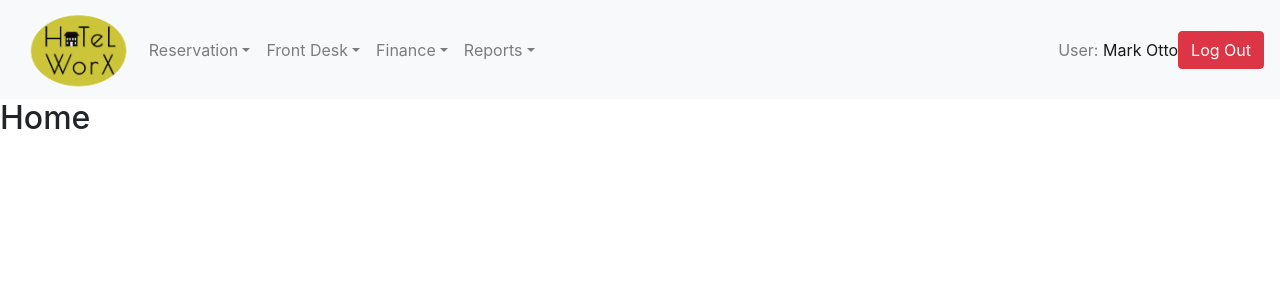
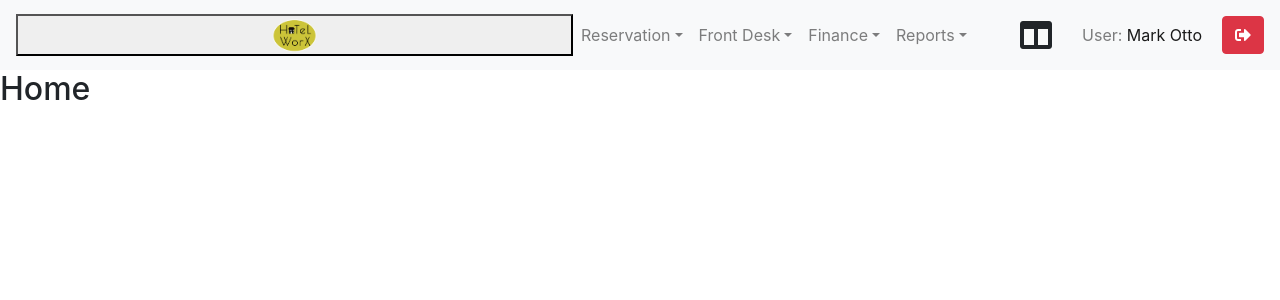
Before and after one commit to mike14747/hotel-worx-3, a React (Create React App) app in the folder client/: page / in a window 1280 px wide. Shown: the top 300 px of the page. Built offline with nearby package versions, Linux system fonts and the light colour scheme.

Commit message:
navbar setup

```diff
--- a/client/package.json
+++ b/client/package.json
@@ -8,8 +8,10 @@
     "react": "^16.10.2",
     "react-bootstrap": "^1.0.0-beta.14",
     "react-dom": "^16.10.2",
+    "react-open-weather": "^0.5.2",
     "react-router-dom": "^5.1.2",
-    "react-scripts": "3.2.0"
+    "react-scripts": "3.2.0",
+    "reactstrap": "^8.1.1"
   },
   "scripts": {
     "start": "react-scripts start",
--- a/client/public/index.html
+++ b/client/public/index.html
@@ -24,7 +24,9 @@
     -->
   <link rel="stylesheet" href="https://maxcdn.bootstrapcdn.com/bootstrap/4.3.1/css/bootstrap.min.css"
     integrity="sha384-ggOyR0iXCbMQv3Xipma34MD+dH/1fQ784/j6cY/iJTQUOhcWr7x9JvoRxT2MZw1T" crossorigin="anonymous" />
-  <link href="https://maxcdn.bootstrapcdn.com/font-awesome/4.7.0/css/font-awesome.min.css" rel="stylesheet" />
+  <!-- CDNs for fontawesome -->
+  <link rel="stylesheet" href="https://use.fontawesome.com/releases/v5.8.2/css/all.css"
+    integrity="sha384-oS3vJWv+0UjzBfQzYUhtDYW+Pj2yciDJxpsK1OYPAYjqT085Qq/1cq5FLXAZQ7Ay" crossorigin="anonymous">
   <title>React App</title>
 </head>
 
--- a/client/src/components/navbar/navbar.js
+++ b/client/src/components/navbar/navbar.js
@@ -1,14 +1,58 @@
 import React, { Component } from 'react';
 import { Navbar, Nav, NavDropdown } from 'react-bootstrap';
 import smallLogo from './solidcolor.png';
-import "./style.css";
+import './style.css';
+import { Button, Modal, ModalHeader, ModalBody } from 'reactstrap';
+import ReactWeather from 'react-open-weather';
 
 class NavBar extends Component {
+    constructor(props) {
+        super(props);
+        this.state = {
+            modal: false,
+        };
+        this.toggle = this.toggle.bind(this);
+    }
+
+    toggle() {
+        this.setState(prevState => ({
+            modal: !prevState.modal,
+        }));
+    }
+
     render() {
         return (
             <div>
                 <Navbar bg="light" expand="lg">
-                        <img variant="top" src={smallLogo} className="App-logo" id="smallLogo" alt="smallLogo" />
+                    <button onClick={this.toggle}> <img variant="top" src={smallLogo} id="smallLogo" alt="smallLogo" /></button>
+                    <Modal isOpen={this.state.modal} toggle={this.toggle} className={this.props.className}>
+                        <ModalHeader toggle={this.toggle}>
+                            <h2><strong>Hotel Worx</strong></h2>
+                        </ModalHeader>
+                        <ModalBody>
+                            <div id="infoCard">
+                                {/* {this.state.hotelInfo.map(info => (
+                                    <div key={info.hotel_info_id} id="hotelInfoPart" className="my-auto">
+                                        <div className="text-center" id="hotelName">{info.hotel_name}</div>
+                                        <div className="small faded" id="hotelAddress">{info.address}</div>
+                                        <div className="small faded" id="hotelAddress">{info.city}, {info.state} {info.zip}</div>
+                                        <div className="small faded" id="hotelEmail">{info.email}</div>
+                                        <div className="text-center" id="hotelPhone"><i className="fa fa-phone fa-rotate-90"></i>{info.phone}</div>
+                                        <br />
+                                    </div>
+                                ))}
+                                <div className="py-xl-2"></div>
+                                <div className="card-text m-0 my-auto">
+                                    <ReactWeather
+                                        forecast="today"
+                                        apikey={process.env.REACT_APP_WEATHER_API_KEY}
+                                        type="city"
+                                        city="Cleveland"
+                                        units='F' />
+                                </div> */}
+                            </div>
+                        </ModalBody>
+                    </Modal>
                     <Navbar.Toggle aria-controls="basic-navbar-nav" />
                     <Navbar.Collapse id="basic-navbar-nav">
                         <Nav className="mr-auto">
@@ -36,11 +80,12 @@ class NavBar extends Component {
                             </NavDropdown>
                         </Nav>
                         <Navbar.Collapse className="justify-content-end">
+                            <i className="fas fa-columns fa-2x" style={{ marginRight: '30px' }}></i>
                             <Navbar.Text>
-                                User: <a href="#login">Mark Otto</a>
+                                User: <a href="#login" style={{ marginRight: '20px' }}>Mark Otto</a>
                             </Navbar.Text>
                             <Navbar.Text>
-                                <button className="btn btn-danger" id="logOut">Log Out</button>
+                                <button className="btn btn-danger" id="logOut" ><i className="fa fa-sign-out-alt"></i></button>
                             </Navbar.Text>
                         </Navbar.Collapse>
                     </Navbar.Collapse>
```
